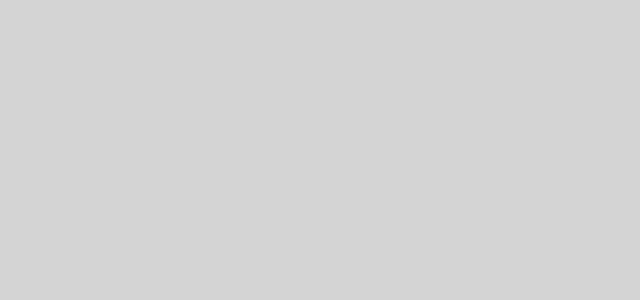
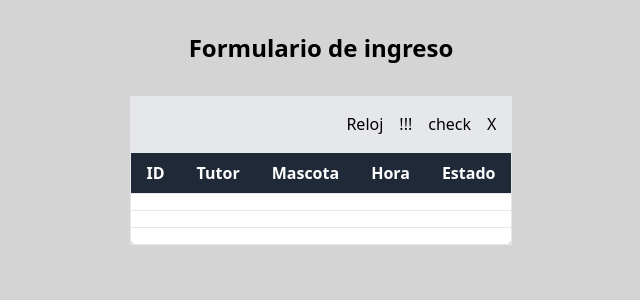
Before and after one commit to waflex/Ficha-Vet, a React (Vite) app in the folder client/: page /SalaDeEspera in a window 1280 px wide. Before the commit this address had no page. Shown: the top 300 px of the page, without its empty margins (319-959 px from the left). Built offline with nearby package versions, Linux system fonts and the light colour scheme.

Commit message:
nuevas pages
se agregan nuevas pages y se deja sidebar mas bonito :3, el boton de control sigue sin funcionar

```diff
--- a/client/package.json
+++ b/client/package.json
@@ -10,6 +10,7 @@
     "preview": "vite preview"
   },
   "dependencies": {
+    "@fortawesome/fontawesome-free": "^6.5.1",
     "axios": "^1.6.7",
     "flowbite": "^2.3.0",
     "flowbite-react": "^0.7.2",
--- a/client/src/App.jsx
+++ b/client/src/App.jsx
@@ -1,18 +1,23 @@
-import {BrowserRouter, Routes, Route} from 'react-router-dom'
-import IngresoPage from './pages/IngresoPage'
-import LoginPage from './pages/LoginPage'
-import FichaMedicaPage from './pages/FichaMedicaPage'
+import { BrowserRouter, Routes, Route } from 'react-router-dom';
+import IngresoPage from './pages/IngresoPage';
+import LoginPage from './pages/LoginPage';
+import FichaMedicaPage from './pages/FichaMedicaPage';
+import HomePage from './pages/HomePage';
+import SalaDeEspera from './pages/SalaDeEspera';
+
 
 function App() {
   return (
     <BrowserRouter>
-    <Routes>
-      <Route path='/' element={<IngresoPage/>}/>
-      <Route path='/ing' element={<LoginPage/>}/>
-      <Route path='/fich' element={<FichaMedicaPage/>}/>
+      <Routes>
+        <Route path="/" element={<LoginPage/>} />
+        <Route path="/IngresoPage" element={<IngresoPage/>} />
+        <Route path="/Ficha" element={<FichaMedicaPage />} />
+        <Route path="/Home" element={<HomePage />} />
+        <Route path="/SalaDeEspera" element={<SalaDeEspera />} />
       </Routes>
     </BrowserRouter>
-  )
+  );
 }
 
-export default App
+export default App;
--- a/client/src/components/Sidebar.jsx
+++ b/client/src/components/Sidebar.jsx
@@ -1,17 +1,36 @@
-// src/components/Sidebar.jsx
+// import React from "react";
+import { Link } from 'react-router-dom';
 
-// import React from "react";
-
-export const Sidebar = ()  => {
+export const Sidebar = () => {
   return (
-    <div className="bg-gray-800 text-white   ">
-      <ul className="px-5 m-5 ">
-        <li className=" cursor-pointer">Sección 1</li>
-        <li className=" cursor-pointer">Sección 2</li>
-        <li className=" cursor-pointer">Sección 3</li>
+    <div className="bg-gray-800 text-white">
+      <ul className="whitespace-nowrap m-5 mt-9">
+        <li className="mb-4">
+          <Link to="/Home" className="cursor-pointer text-lg font-semibold">
+            Home
+          </Link>
+        </li>
+        <hr className="my-2 border-gray-600"></hr>
+        {/*  */}
+        <li className="mb-4">
+          <Link to="/Ficha" className="mb-4 cursor-pointer text-gray-300">
+            Ficha Médica
+          </Link>
+          <hr className="my-2 border-gray-600"></hr>
+        </li>
+        {/*  */}
+        <li className="mb-4">
+          <Link to="/IngresoPage" className="mb-4 cursor-pointer text-gray-300">
+            Ingreso Paciente
+          </Link>
+        </li>
+        {/*  */}
+        <hr className="my-2 border-gray-600"></hr>
+        <li className="mb-4 cursor-pointer text-gray-300">Sección 2</li>
+        <hr className="my-2 border-gray-600"></hr>
+        <li className="mb-4 cursor-pointer text-gray-300">Sección 3</li>
+        <hr className="my-2 border-gray-600"></hr>
       </ul>
     </div>
   );
-}
-
-// export default Sidebar;
+};
--- a/client/src/index.css
+++ b/client/src/index.css
@@ -1,6 +1,7 @@
 @tailwind base;
 @tailwind components;
 @tailwind utilities;
+
 
 body{
   background: #d4d4d4;
--- /dev/null
+++ b/client/src/pages/HomePage.jsx
@@ -0,0 +1,15 @@
+// import React from 'react'
+import { Sidebar } from '../components/Sidebar';
+
+function HomePage() {
+  return (
+    <div className="flex">
+      {/* Menú */}
+      <Sidebar />
+      <div className="flex-grow p-4">
+    </div>
+    </div>
+  );
+}
+
+export default HomePage;
--- /dev/null
+++ b/client/src/pages/SalaDeEspera.jsx
@@ -0,0 +1,57 @@
+import React from 'react';
+
+function SalaDeEspera() {
+  return (
+    <div className="overflow-x-auto">
+      <div className="text-center m-8">
+        <h1 className="text-2xl font-bold" id="tit-form-ing">
+          Formulario de ingreso
+        </h1>
+      </div>
+      <div className="flex justify-end items-center bg-gray-200 p-4">
+        <div className="flex space-x-4">
+          <button className="filter-btn">Reloj</button>
+          <button className="filter-btn">!!!</button>
+          <button className="filter-btn">check</button>
+          <button className="filter-btn">X</button>
+        </div>
+      </div>
+      <table className="min-w-full bg-white border rounded-lg">
+        <thead className="bg-gray-800 text-white">
+          <tr>
+            <th className="py-2 px-4 border-b">ID</th>
+            <th className="py-2 px-4 border-b">Tutor</th>
+            <th className="py-2 px-4 border-b">Mascota</th>
+            <th className="py-2 px-4 border-b">Hora</th>
+            <th className="py-2 px-4 border-b">Estado</th>
+          </tr>
+        </thead>
+        <tbody>
+          <tr>
+            <td className="py-2 px-4 border-b"></td>
+            <td className="py-2 px-4 border-b"></td>
+            <td className="py-2 px-4 border-b"></td>
+            <td className="py-2 px-4 border-b"></td>
+            <td className="py-2 px-4 border-b"></td>
+          </tr>
+          <tr>
+            <td className="py-2 px-4 border-b"></td>
+            <td className="py-2 px-4 border-b"></td>
+            <td className="py-2 px-4 border-b"></td>
+            <td className="py-2 px-4 border-b"></td>
+            <td className="py-2 px-4 border-b"></td>
+          </tr>
+          <tr>
+            <td className="py-2 px-4 border-b"></td>
+            <td className="py-2 px-4 border-b"></td>
+            <td className="py-2 px-4 border-b"></td>
+            <td className="py-2 px-4 border-b"></td>
+            <td className="py-2 px-4 border-b"></td>
+          </tr>
+        </tbody>
+      </table>
+    </div>
+  );
+}
+
+export default SalaDeEspera;
```
Also changed, not shown: 1 other file (tests, documents, lock files or other folders).
